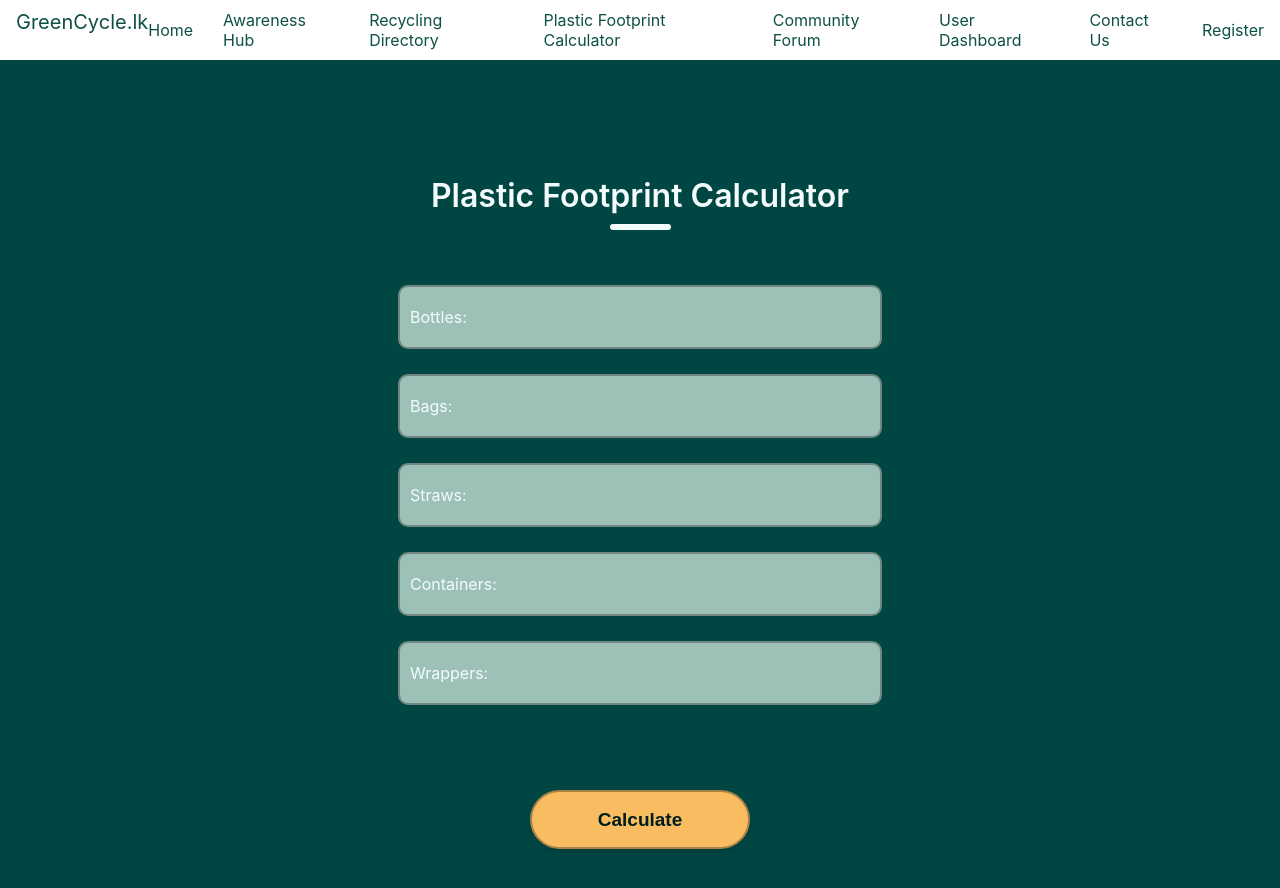
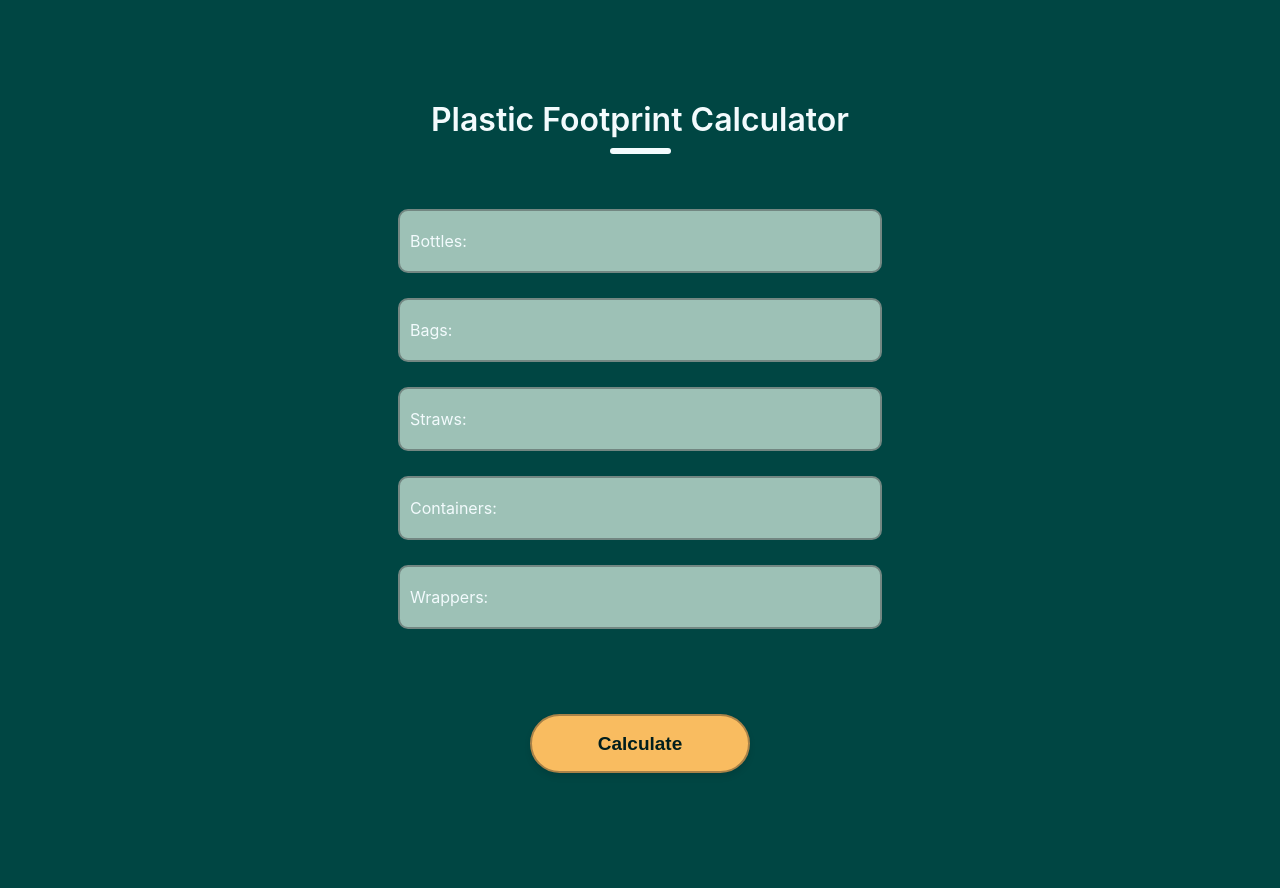
Before and after one commit to asjsolo/GreenCycle.lk, a React (Create React App) app in the folder frontend/: page /plasticFootprintCalculator in a window 1280 px wide. Shown: the top 888 px of the page. Built offline with nearby package versions, Linux system fonts and the light colour scheme.

Commit message:
Commit local changes in MainLayout before pulling

```diff
--- a/frontend/src/Components/Layout/MainLayout.jsx
+++ b/frontend/src/Components/Layout/MainLayout.jsx
@@ -1,11 +1,17 @@
+// MainLayout.jsx
 import React from "react";
-import Navbar from "../Common/Navbar";
+// REMOVED: import Navbar from "../Common/Navbar"; // Remove Navbar import
 
 function MainLayout({ children }) {
   return (
-    <div>
-      <Navbar></Navbar>
-      <div>{children}</div>
+    // This layout renders the children passed to it.
+    // The Navbar is handled by the higher-level App.js component.
+    <div className="h-screen flex flex-col">
+      {/* REMOVED: <Navbar /> */} {/* Remove Navbar rendering */}
+      <div className="flex-1 overflow-y-auto">
+        {/* The content passed to MainLayout (e.g., UserDashboardLayout content) is rendered here */}
+        {children}
+      </div>
     </div>
   );
 }
```
